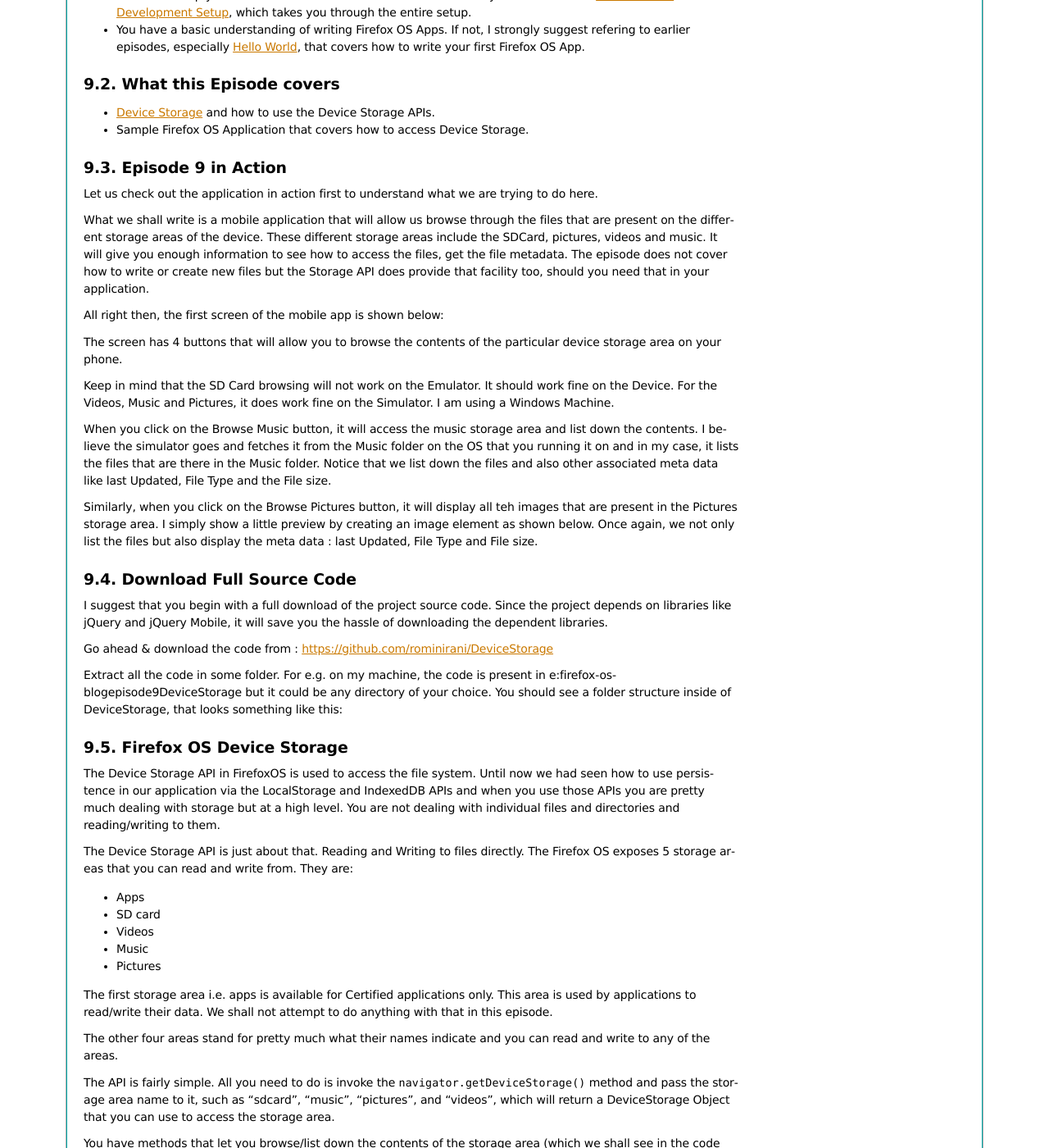
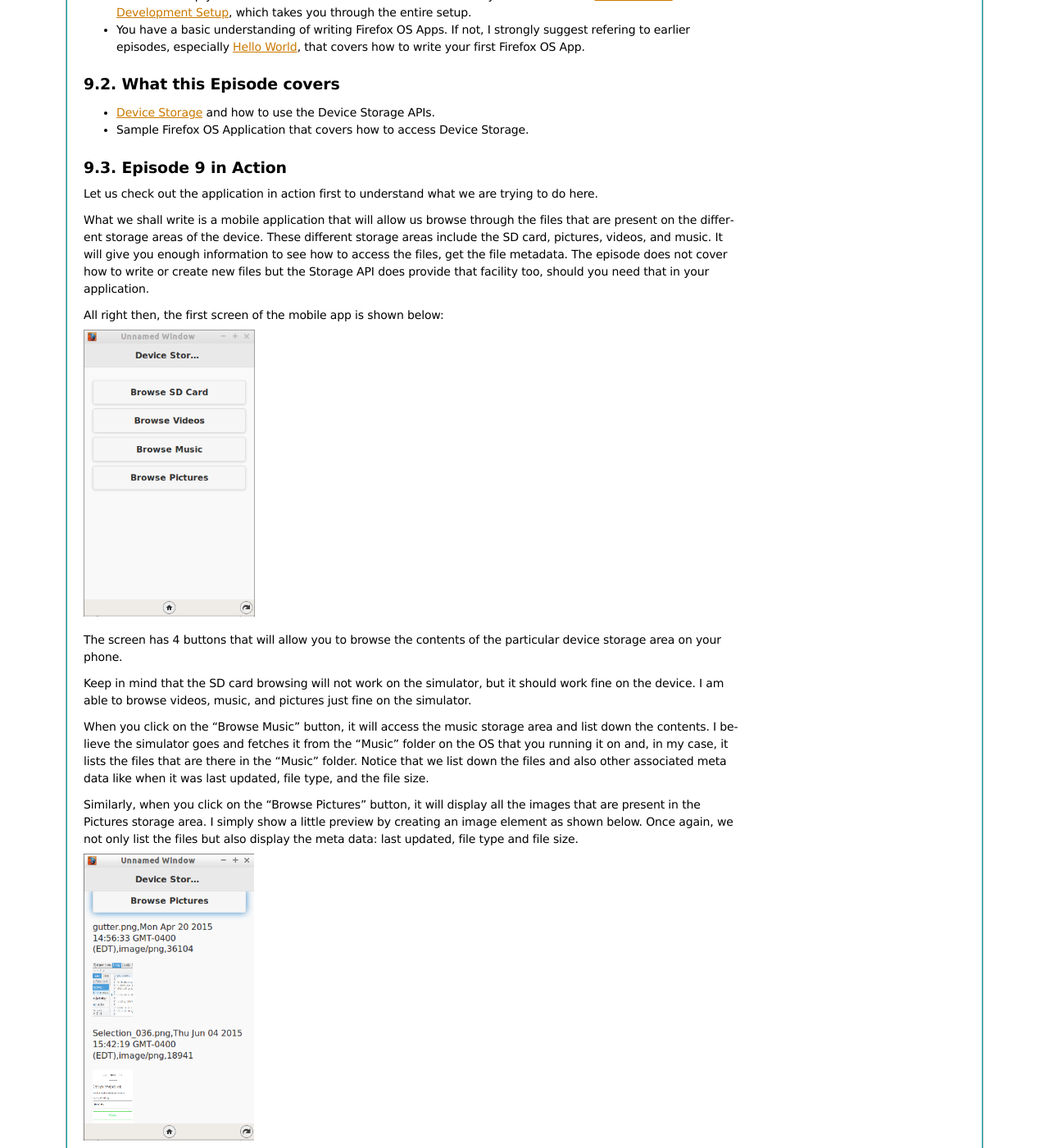
Before and after one commit to anicholakos/complete_fxos_tutorial, a Sphinx documentation site: the page built from source/episode09.rst, in a window 1280 px wide and 1400 px high, scrolled down 252 px. Shown: the whole window at 82% size. Built offline with Sphinx 7.4.7, drawn with Linux system fonts in a browser that asks for light colours; formulas are drawn with MathJax 3; some of the changed text lies outside the part shown.

Commit message:
Finished content of ep 9, added code and screenshots

```diff
--- /dev/null
+++ b/source/_static/episode09/app.js
@@ -0,0 +1,38 @@
+function listContents(storagename) {
+    //Clear up the list first
+    $('#results').html("");
+    var files = navigator.getDeviceStorage(storagename);
+    var cursor = files.enumerate();
+    cursor.onsuccess = function() {
+        //alert("Got something");
+        var file = this.result;
+        if (file != null) {
+            var imageElement = $('<img height="100" width="75">');
+            imageElement.attr('src', window.URL.createObjectURL(file));
+            $("<p>" + file.name + "," + file.lastModifiedDate + "," +
+                file.type + "," + file.size + "</p>").appendTo(
+                '#results');
+            imageElement.appendTo("#results");
+            this.done = false;
+        } else {
+            this.done = true;
+        }
+        if (!this.done) {
+            this.continue();
+        }
+    }
+}
+$(document).ready(function() {
+    $("#browseSDCard").click(function() {
+        listContents('sdcard');
+    });
+    $("#browseVideos").click(function() {
+        listContents('videos');
+    });
+    $("#browseMusic").click(function() {
+        listContents('music');
+    });
+    $("#browsePictures").click(function() {
+        listContents('pictures');
+    });
+});
--- /dev/null
+++ b/source/_static/episode09/index.html
@@ -0,0 +1,34 @@
+<!DOCTYPE html>
+<html>
+
+<head>
+	<meta charset="utf-8">
+	<meta name="viewport" content="width=device-width, initial-scale=1.0, maximum-scale=1.0,user-scalable=0">
+	<title>Notes</title>
+	<link rel="stylesheet" href="jquery.mobile-1.4.5.min.css" />
+	<script src="jquery-2.1.4.min.js"></script>
+	<script src="jquery.mobile-1.4.5.min.js"></script>
+	<script src="app.js"></script>
+</head>
+
+<body>
+
+<!-- Start of first page: #home -->
+<div data-role="page" id="home">
+
+	<div data-role="header" data-position="fixed" id="header">
+	    <h3>Device Storage</h3>
+	</div><!-- /header -->
+
+	<div data-role="content">
+		<a href="#" id="browseSDCard"   data-role="button" class="big">Browse SD Card</a>
+		<a href="#" id="browseVideos"   data-role="button" class="big">Browse Videos</a>
+		<a href="#" id="browseMusic"    data-role="button" class="big">Browse Music</a>
+		<a href="#" id="browsePictures" data-role="button" class="big">Browse Pictures</a>
+		<div id="results"></div>
+	</div><!-- /content -->
+
+</div><!-- /page home -->
+
+</body>
+</html>
--- a/source/episode02.rst
+++ b/source/episode02.rst
@@ -70,14 +70,14 @@
 All right then, the first screen of the mobile app is shown below:
 
 .. image:: illustrations/episode02/app_in_action1.png
-   :alt: App before entering pin code
+   :alt: App before entering ZIP code
    :height: 350px
 
 When we enter a valid ZIP code, like **20001**, the app makes a call to the
 ZIP code service and retrieves/parses/displays the information as shown below:
 
 .. image:: illustrations/episode02/app_in_action2.png
-   :alt: App after submitting pin code
+   :alt: App after submitting ZIP code
    :height: 350px
 
 Simple and useful? Let’s get going with the code. Note that the example
--- a/source/episode09.rst
+++ b/source/episode09.rst
@@ -5,26 +5,24 @@
 
 .. _device_storage:
 
-Episode 9: Device Storage
-=========================
+Device Storage
+==============
 
 Welcome to Episode 9 of the Firefox OS App Development Tutorial. In the
 previous episode, we looked at how you can use Web Activities in your Firefox
-OS Applications. In this episode, we shall look at how you can access Device
-Storage in your Firefox OS Apps. By Device Storage, we will see how to browse
-through the content on your SD Card, Pictures, Videos and Music areas on your
+OS Applications. In this episode, we shall look at how you can access device
+storage in your Firefox OS Apps and  we will see how to browse
+through the content on your SD card, pictures, videos and music areas on your
 phone.
-
 
 Prerequisites
 -------------
 
-* You have setup your machine with the Firefox OS Simulator.  If not you can
+* You have setup your machine with the Firefox OS simulator. If not you can
   check out :ref:`dev_setup`, which takes you through the entire setup.
-* You have a basic understanding of writing Firefox OS Apps.  If not, I
+* You have a basic understanding of writing Firefox OS Apps. If not, I
   strongly suggest refering to earlier episodes, especially :ref:`hello_world`,
   that covers how to write your first Firefox OS App.
-
 
 What this Episode covers
 ------------------------
@@ -34,7 +32,6 @@
   how to use the Device Storage APIs.
 * Sample Firefox OS Application that covers how to access Device Storage.
 
-
 Episode 9 in Action
 -------------------
 
@@ -43,7 +40,7 @@
 
 What we shall write is a mobile application that will allow us browse through
 the files that are present on the different storage areas of the device. These
-different storage areas include the SDCard, pictures, videos and music. It will
+different storage areas include the SD card, pictures, videos, and music. It will
 give you enough information to see how to access the files, get the file
 metadata. The episode does not cover how to write or create new files but the
 Storage API does provide that facility too, should you need that in your
@@ -51,25 +48,31 @@
 
 All right then, the first screen of the mobile app is shown below:
 
+.. image:: illustrations/episode09/devicestorage1.png
+   :alt: Opening image of Device Storage app
+   :height: 350px
+
 The screen has 4 buttons that will allow you to browse the contents of the
 particular device storage area on your phone.
 
-Keep in mind that the SD Card browsing will not work on the Emulator. It should
-work fine on the Device. For the Videos, Music and Pictures, it does work fine
-on the Simulator. I am using a Windows Machine.
+Keep in mind that the SD card browsing will not work on the simulator, but it should
+work fine on the device. I am able to browse videos, music, and pictures just fine on the simulator.
 
-When you click on the Browse Music button, it will access the music storage
+When you click on the "Browse Music" button, it will access the music storage
 area and list down the contents. I believe the simulator goes and fetches it
-from the Music folder on the OS that you running it on and in my case, it lists
-the files that are there in the Music folder. Notice that we list down the
-files and also other associated meta data like last Updated, File Type and the
-File size.
+from the "Music" folder on the OS that you running it on and, in my case, it lists
+the files that are there in the "Music" folder. Notice that we list down the
+files and also other associated meta data like when it was last updated, file type, and the file size.
 
-Similarly, when you click on the Browse Pictures button, it will display all
-teh images that are present in the Pictures storage area. I simply show a
+Similarly, when you click on the "Browse Pictures" button, it will display all
+the images that are present in the Pictures storage area. I simply show a
 little preview by creating an image element as shown below. Once again, we not
-only list the files but also display the meta data : last Updated, File Type
-and File size.
+only list the files but also display the meta data: last updated, file type
+and file size.
+
+.. image:: illustrations/episode09/devicestorage2.png
+   :alt: App displaying pictures
+   :height: 350px
 
 Download Full Source Code
 -------------------------
@@ -78,23 +81,29 @@
 the project depends on libraries like jQuery and jQuery Mobile, it will save
 you the hassle of downloading the dependent libraries.
 
-Go ahead & download the code from : https://github.com/rominirani/DeviceStorage
+Go ahead & download the code from: https://github.com/anicholakos/DeviceStorage
 
-Extract all the code in some folder. For e.g. on my machine, the code is
-present in e:\firefox-os-blog\episode9\DeviceStorage but it could be any
+Extract all the code in some folder. On my machine, the code is
+present in ``/home/anicholakos/Projects/DeviceStorage`` but it could be any
 directory of your choice. You should see a folder structure inside of
 DeviceStorage, that looks something like this:
+
+.. image:: illustrations/episode09/devicestoragefolder1.png
+   :alt: Folder structure of DeviceStorage
+   :height: 150px
+
+.. index:: Device Storage
 
 Firefox OS Device Storage
 -------------------------
 
-The Device Storage API in FirefoxOS is used to access the file system. Until now
+The Device Storage API in Firefox OS is used to access the file system. Until now
 we had seen how to use persistence in our application via the LocalStorage and
 IndexedDB APIs and when you use those APIs you are pretty much dealing with
 storage but at a high level. You are not dealing with individual files and
 directories and reading/writing to them.
 
-The Device Storage API is just about that. Reading and Writing to files
+The Device Storage API is just about that. Reading and writing to files
 directly. The Firefox OS exposes 5 storage areas that you can read and write
 from. They are:
 
@@ -104,7 +113,7 @@
 * Music
 * Pictures
 
-The first storage area i.e. apps is available for Certified applications only.
+The first storage area i.e. apps is available for certified applications only.
 This area is used by applications to read/write their data. We shall not
 attempt to do anything with that in this episode.
 
@@ -113,26 +122,27 @@
 
 The API is fairly simple. All you need to do is invoke the
 ``navigator.getDeviceStorage()`` method and pass the storage area name to it, such as
-"sdcard", "music", "pictures", and "videos", which will return a
+"SD card", "music", "pictures", and "videos", which will return a
 DeviceStorage Object that you can use to access the storage area.
 
 You have methods that let you browse/list down the contents of the storage
 area (which we shall see in the code later on). There are methods available for
 additional stuff too like:
+
 * Determining free space
 * Writing/creating a file
 * Deleting a file
 
 Keep in mind that access to the storage area is a privileged operation and
 hence you must define the type of your application as privileged in the
-manifest.webapp file that we shall see in the next section. Additionally, you
+``manifest.webapp`` file that we shall see in the next section. Additionally, you
 will have to specify the permissions (read or readwrite) for each of the
 storage areas that you wish to access in your application.
 
 DeviceStorage Application
 -------------------------
 
-OK. Lets get going with understanding the code and how we can access Device Storage in our application.
+OK, let's get going with understanding the code and how we can access Device Storage in our application.
 
 DeviceStorage Application - ``manifest.webapp``
 -----------------------------------------------
@@ -143,7 +153,7 @@
 
 The permissions are the most important over here. To access the storage areas
 in Firefox OS, your application needs to be a privileged application, so we are
-defining that in the “type”: “privileged” entry.
+defining that in the ``“type”: “privileged”`` entry.
 
 Next we need to mention what permissions our application needs. You have to
 create an entry for as many storage areas that you want to access in your
@@ -151,29 +161,41 @@
 The readwrite mode will be needed if you plan to create/modify files.
 
 You will notice in the manifest that we have provided readwrite permissions for
-each of the 4 storage areas (sdcard, videos, music and pictures).
+each of the 4 storage areas (SD card, videos, music, and pictures).
+
+.. literalinclude:: _static/episode09/manifest.webapp
+   :language: json
+   :linenos:
 
 DeviceStorage Application - ``index.html``
 ------------------------------------------
 
 Next up is the ``index.html`` page and it is a simple jQuery Mobile page.
 
+.. literalinclude:: _static/episode09/index.html
+   :language: html
+   :linenos:
+
 Let us discuss the ``index.html`` page in detail now:
 
-* We have included the script in ``app.js`` file on **line 10**.
-* There is only 1 page in the mobile app as seen on **line 15**.
-* This page has several buttons, which when clicked will display the contents of that storage area in the ``#results`` div shown on **line 25**.
+* We have included the script in ``app.js`` file on **line 11**.
+* There is only 1 page in the mobile app as seen on **line 17**.
+* This page has several buttons, which when clicked will display the contents of that storage area in the ``#results`` div shown on **line 24-27**.
 
 DeviceStorage Application - ``app.js``
 --------------------------------------
+
+.. literalinclude:: _static/episode09/app.js
+   :language: javascript
+   :linenos:
 
 Let us discuss the source code in detail now.
 
 * First, the standard stuff. On **line 25**, the standard jQuery ready function is fired and you will find various click handlers defined for the 4 buttons.
 * Each of the button click handlers invokes the same function listContents, which is provided a single parameter i.e. the name of the storage area to browser/list the contents.
-* The listContents function is defined on Line#1
-* Pay attention to **line 5**, where we make a call to the navigator.getDeviceStorage (storagename) method. This is a standard call and we can pass either sdcard, videos, music or pictures to it. The return value is a object that we can use to enumerate the different files present over there.
-* We use a cursor that we will use to enumerate through all the files. This cursor instance is obtained via the enumerate() function on the files object.
+* The listContents function is defined on **line 1**.
+* Pay attention to **line 4**, where we make a call to the navigator.getDeviceStorage (storagename) method. This is a standard call and we can pass either sdcard, videos, music or pictures to it. The return value is a object that we can use to enumerate the different files present over there.
+* We use a cursor that we will use to enumerate through all the files. This cursor instance is obtained via the ``enumerate()`` function on the files object.
 * If the cursor is obtained successfully, the onsuccess callback method is invoked. In this method, we simply go through each result. Remember the ``this.result`` gives a File object that has attributes like name, ``lastModifiedDate``, type and size.
 * So we are simply creating an image element and other meta data information element and appending it to the ``#results`` element in the page.
 * If the file object is ``null``, it means that there are no more elements and we can mark the done attribute as true. If it is not done, then we move to the next record via the continue method.
@@ -185,7 +207,7 @@
 Device Storage. Now comes the part of seeing it actually work. All we need to
 test out this application is:
 
-* You should have installed the Firefox OS Simulator add-on in your Firefox Browser.
+* You should have installed the Firefox OS simulator add-on in your Firefox Browser.
 * A working internet connection from your machine.
 * You should have downloaded/written the application as described above. We will assume that the ``index.html`` and ``manifest.webapp`` file are present in a folder names ``DeviceStorage``. You should navigate to your own directory structure when called to later.
 
@@ -203,7 +225,7 @@
 Device Storage is a key feature that you can use to write your own files and
 also create applications like File Explorer, etc. It can also be used to have a
 better control in imaging applications, where you want to access all the files
-present and read/write to them via your own code. I recommend going through the
+present, and read/write to them via your own code. I recommend going through the
 official documentation on Device Storage and try to create a file, etc.
 
 Keep in mind not to use the Device Storage as a general mechanism for
```
Also changed, not shown: source/illustrations/episode09/devicestorage1.png (added), source/illustrations/episode09/devicestorage2.png (added), source/illustrations/episode09/devicestoragefolder1.png (added), 1 other file.
